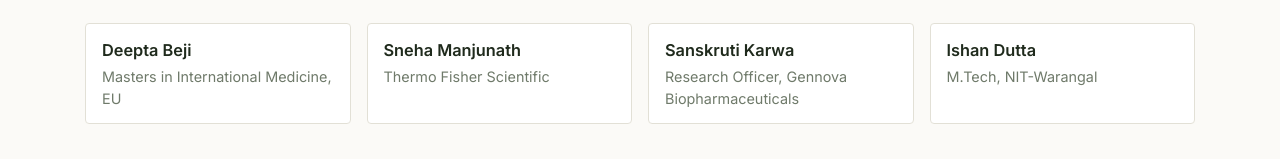
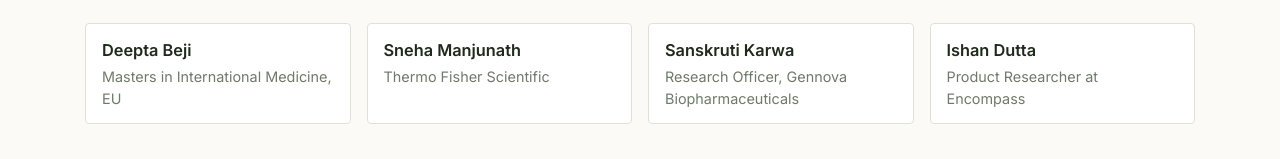
Before and after one commit to rdbcasillas/ishvenkatesh-lab, a Vue app: page /team in a window 1280 px wide. Shown: the part 4916-5075 px from the top of the page. Built offline with nearby package versions, Linux system fonts and the light colour scheme; what vue-particles would draw is missing.

Commit message:
Update Ishan Dutta position to Product Researcher at Encompass

```diff
--- a/src/views/Team.vue
+++ b/src/views/Team.vue
@@ -306,7 +306,7 @@ export default {
         },
         {
           name: "Ishan Dutta",
-          current: "M.Tech, NIT-Warangal",
+          current: "Product Researcher at Encompass",
         },
       ],
       people: [
```
